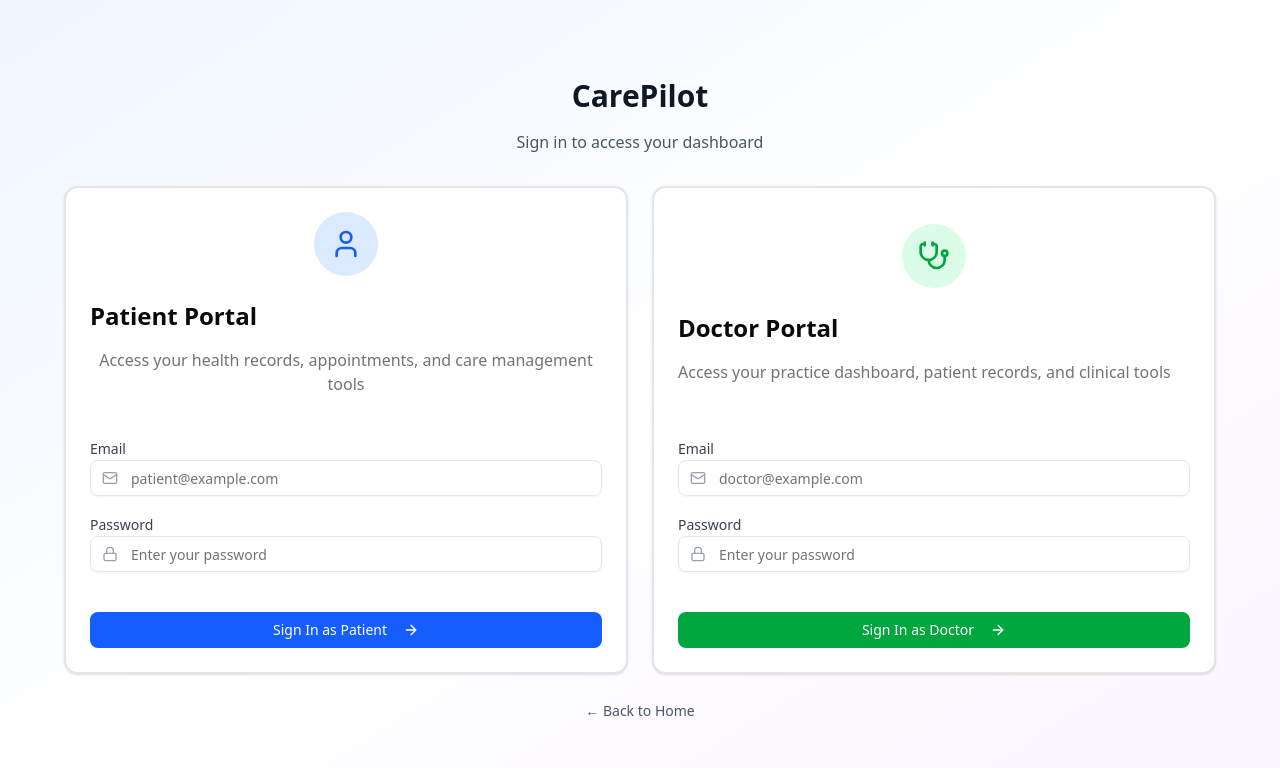
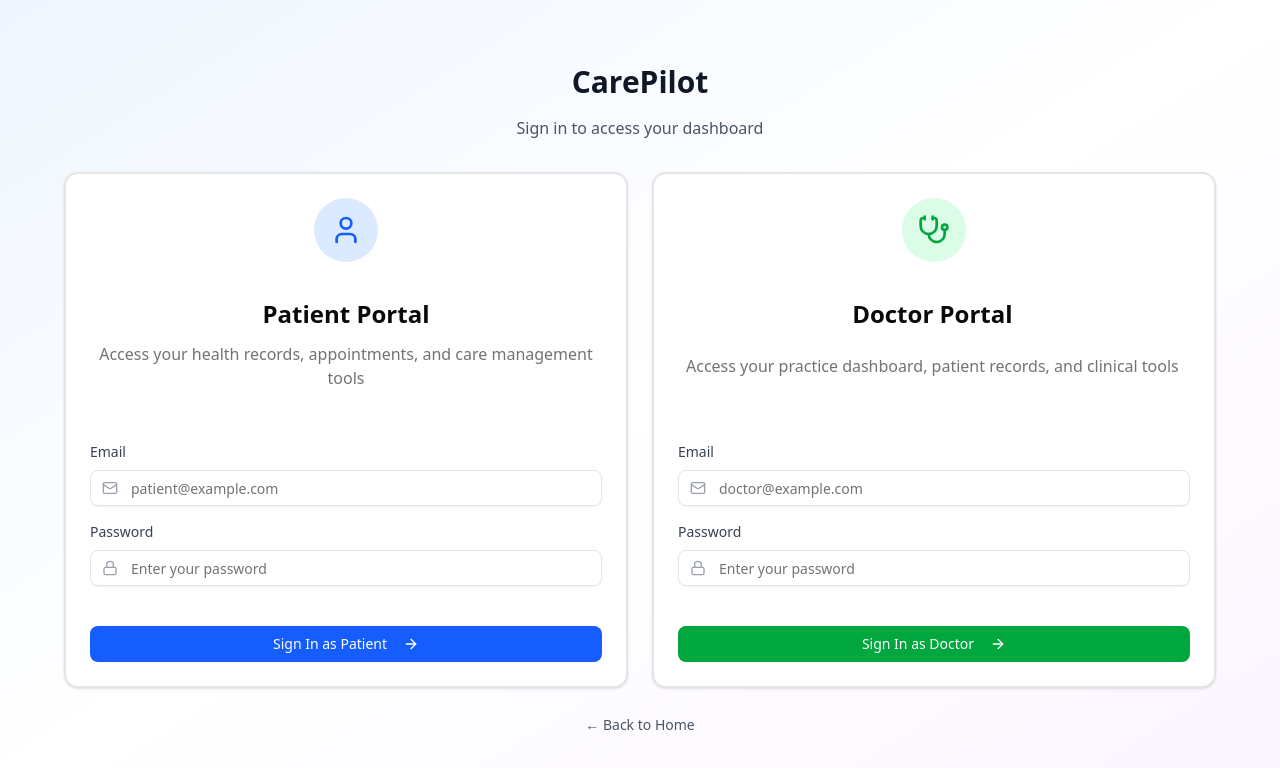
Before and after one commit to nkkrnkl/carepilot, a Next.js app: page /signin in a window 1280 px wide. Shown: the top 768 px of the page. Built offline with nearby package versions, Linux system fonts and the light colour scheme.

Commit message:
Fix perfect alignment of email and password fields on sign-in page with fixed header heights

```diff
--- a/components/auth/sign-in-card.tsx
+++ b/components/auth/sign-in-card.tsx
@@ -55,17 +55,19 @@ export function SignInCard({
       className={`border-2 ${borderClass} transition-all cursor-pointer h-full flex flex-col`}
       onClick={onUserTypeSelect}
     >
-      <CardHeader className="text-center pb-4 flex-shrink-0 min-h-[200px] flex flex-col justify-center">
+      <CardHeader className="text-center pb-4 flex-shrink-0 h-[220px] flex flex-col justify-between">
         <div className={`mx-auto h-16 w-16 rounded-full ${color.bg} flex items-center justify-center mb-4`}>
           <Icon className={`h-8 w-8 ${color.text}`} />
         </div>
-        <CardTitle className="text-2xl mb-2">{title}</CardTitle>
-        <CardDescription className="text-base">{description}</CardDescription>
+        <div className="flex-1 flex flex-col justify-center">
+          <CardTitle className="text-2xl mb-3 h-[32px] flex items-center justify-center">{title}</CardTitle>
+          <CardDescription className="text-base min-h-[48px] flex items-center justify-center px-2">{description}</CardDescription>
+        </div>
       </CardHeader>
-      <CardContent className="flex-1 flex flex-col">
+      <CardContent className="flex-shrink-0">
         <div className="space-y-4">
           <div className="space-y-2">
-            <label htmlFor={`email-${userType}`} className="text-sm font-medium text-gray-700">
+            <label htmlFor={`email-${userType}`} className="text-sm font-medium text-gray-700 block h-5">
               Email
             </label>
             <div className="relative">
@@ -83,7 +85,7 @@ export function SignInCard({
             </div>
           </div>
           <div className="space-y-2">
-            <label htmlFor={`password-${userType}`} className="text-sm font-medium text-gray-700">
+            <label htmlFor={`password-${userType}`} className="text-sm font-medium text-gray-700 block h-5">
               Password
             </label>
             <div className="relative">
```
